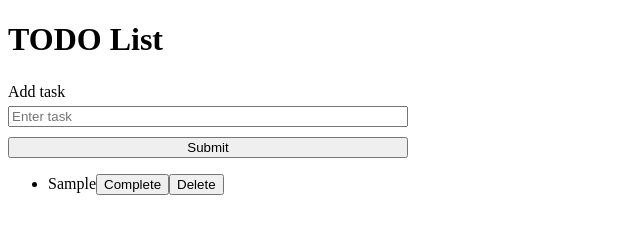
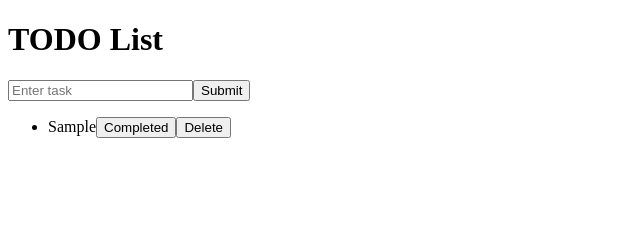
Before and after one commit to sean21johnson/vanilla-js-practice, a plain HTML site: page index.html in a window 1280 px wide. Both pictures are taken after typing "Sample" into the empty fields and a click on the button "Submit". Shown: the whole page, without its empty margins (0-640 px from the left). Drawn offline with Linux system fonts and the light colour scheme.

Commit message:
More task list practice

```diff
--- a/index.html
+++ b/index.html
@@ -7,6 +7,6 @@
     <link rel="stylesheet" href="style.css" />
   </head>
   <body>
-    <script src="taskList.js"></script>
+    <script src="taskList2.js"></script>
   </body>
 </html>
--- /dev/null
+++ b/taskList2.js
@@ -0,0 +1,133 @@
+/*
+  -Form with an input field where users can type a task and a button to add the task to the list
+  -Display the taks in a list below the input field
+  -Each task should have a "Complete" button next to it.
+    -When clicked, the task text should have a strikethrough to indicate it's completed
+  -Delete tasks
+    -Each task should also have a "Delete" button to remove it from the list
+*/
+
+/*
+  -Target and create elements
+  -We will need:
+    -Target the body
+    -Create a heading element
+    -Create a form element
+    -Create an input element
+    -Create a button element to submit the form
+    -Create an unordered list (when elements are added they'll be added as list items to that list)
+    -NOTE: the task list items will be created within an event listener function and added to the task list
+      -Same goes for the complete and delete buttons
+*/
+const body = document.querySelector("body");
+const heading = document.createElement("h1");
+const form = document.createElement("form");
+const input = document.createElement("input");
+const submitButton = document.createElement("button");
+const taskList = document.createElement("ul");
+
+/*
+  -Add necessary attributes and text content
+  -What we need:
+    -Give the heading some text
+    -Give the heading some margin
+    -Give the input a type of text
+    -Give the input a placeholder
+    -Give the button a submit type
+    -Give the input and button some styling if needed for spacing
+    -Give the task list some styling for spacing if needed
+*/
+heading.textContent = "TODO List";
+input.type = "text";
+input.placeholder = "Enter task";
+submitButton.type = "submit";
+submitButton.textContent = "Submit";
+
+/*
+  -Attach elements to the body and to each other
+  -What we need:
+    -Add the input and submit button to the form as child elements
+    -Add the heading to the body
+    -Add the form to the body
+    -Add the taskList to the body
+*/
+form.appendChild(input);
+form.appendChild(submitButton);
+body.appendChild(heading);
+body.appendChild(form);
+body.appendChild(taskList);
+
+/*
+  -Create a function for completing an item
+  -Pass in the event object
+  -Target the parent element of what was clicked (which will be the encompassing li element)
+  -Find the span element within it
+  -Add a strikethrough style to it
+*/
+function handleCompleteTask(event) {
+  const parentElement = event.target.parentElement;
+
+  const spanElement = parentElement.querySelector("span");
+
+  spanElement.style.textDecoration = "line-through";
+}
+
+/*
+  -Create a function for deleting an item
+  -Pass in the event object
+  -Target the parent element of what was clicked (which will be the encompassing li element)
+  -Do taskList.removeChild() and pass in the element to remove
+*/
+function handleDeleteTask(event) {
+  const parentElement = event.target.parentElement;
+
+  taskList.removeChild(parentElement);
+}
+
+/*
+  -Create function for handling the submit event
+  -What we need:
+    -Pass in the event object
+    -event.preventDefault() to prevent the default behavior
+    -Get the value from the input element and trim it
+    -Create a new li element
+    -Within the li element:
+      -Add the value to a span
+      -Create a complete button
+      -Create a delete button
+    -Add the new li element to the task list after giving it the necessary text content
+    -Add event listeners on the complete and delete button
+      -Create separate functions for handling complete and delete clicks
+*/
+function handleSubmit(event) {
+  event.preventDefault();
+
+  const newTaskName = input.value.trim();
+
+  const newTaskItem = document.createElement("li");
+  const newTaskItemName = document.createElement("span");
+  const newTaskCompletedButton = document.createElement("button");
+  const newTaskDeleteButton = document.createElement("button");
+
+  newTaskItemName.textContent = newTaskName;
+  newTaskCompletedButton.textContent = "Completed";
+  newTaskDeleteButton.textContent = "Delete";
+
+  newTaskCompletedButton.addEventListener("click", handleCompleteTask);
+  newTaskDeleteButton.addEventListener("click", handleDeleteTask);
+
+  newTaskItem.appendChild(newTaskItemName);
+  newTaskItem.appendChild(newTaskCompletedButton);
+  newTaskItem.appendChild(newTaskDeleteButton);
+
+  taskList.appendChild(newTaskItem);
+
+  input.value = "";
+}
+
+/*
+  -Add event listeners
+    -What we need
+    -A submit event listener attached to the form
+*/
+form.addEventListener("submit", handleSubmit);
```
